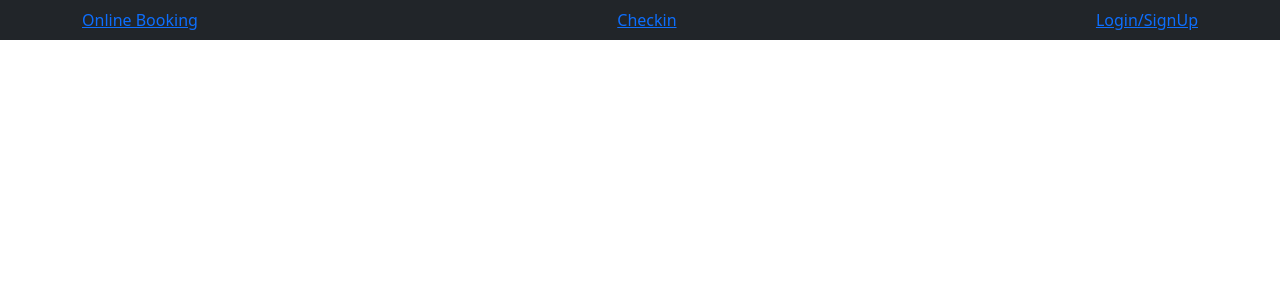
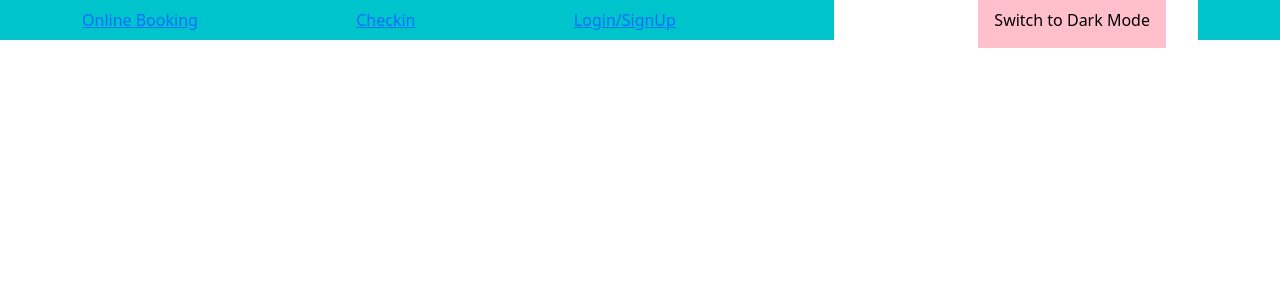
Before and after one commit to JamesMB209/front-patient-masterQ, a React (Create React App) app: page / in a window 1280 px wide. Shown: the top 300 px of the page. Built offline with nearby package versions, Linux system fonts and the light colour scheme; no server answers.

Commit message:
pris 30 jan

```diff
--- a/package.json
+++ b/package.json
@@ -16,6 +16,7 @@
     "react-scripts": "5.0.0",
     "redux-logger": "^3.0.6",
     "redux-thunk": "^2.4.1",
+    "sass": "^1.49.0",
     "socket.io-client": "^4.4.1",
     "web-vitals": "^2.1.4"
   },
--- a/src/App.css
+++ /dev/null
@@ -1,38 +0,0 @@
-.App {
-  text-align: center;
-}
-
-.App-logo {
-  height: 40vmin;
-  pointer-events: none;
-}
-
-@media (prefers-reduced-motion: no-preference) {
-  .App-logo {
-    animation: App-logo-spin infinite 20s linear;
-  }
-}
-
-.App-header {
-  background-color: #282c34;
-  min-height: 100vh;
-  display: flex;
-  flex-direction: column;
-  align-items: center;
-  justify-content: center;
-  font-size: calc(10px + 2vmin);
-  color: white;
-}
-
-.App-link {
-  color: #61dafb;
-}
-
-@keyframes App-logo-spin {
-  from {
-    transform: rotate(0deg);
-  }
-  to {
-    transform: rotate(360deg);
-  }
-}
--- a/src/App.js
+++ b/src/App.js
@@ -10,6 +10,11 @@ import LoginPage from './pages/LoginPage';
 import BookingPage from './pages/BookingPage';
 import ActivePage from './pages/ActivePage';
 import { loadConfigThunk } from './redux/appConfig/actions';
+
+//pris added 30/1
+import Theme from './components/Theme';
+
+import "./App.scss"
 
 function App() {
   let isAuthenticated = useSelector((state) => state.authStore.isAuthenticated);
@@ -38,8 +43,9 @@ function App() {
     return (
       <BrowserRouter>
         <div className="App">
-          <Navbar bg="dark">
+          <Navbar className="navbar">
             <Container>
+
               <NavItem>
                 <Link to="/booking">Online Booking</Link>
               </NavItem>
@@ -57,7 +63,9 @@ function App() {
                   <Link to="/login">Login/SignUp</Link>
                 </NavItem>
               )}
+                <Theme />
             </Container>
+
           </Navbar>
 
           <Routes>
--- /dev/null
+++ b/src/App.scss
@@ -0,0 +1,45 @@
+@import './Variables/Variables.scss' ;
+
+.App {
+  text-align: center;
+}
+
+/* .App-header {
+  background-color: #282c34;
+  min-height: 100vh;
+  display: flex;
+  flex-direction: column;
+  align-items: center;
+  justify-content: center;
+  font-size: calc(10px + 2vmin);
+  color: white;
+} */
+
+.navbar {
+  background-color: $blueOne;
+  height: 5vh;
+  color: $white;
+  text-decoration: none;
+}
+
+.theme {
+  background-color: white;
+  padding: 2em;
+}
+
+.theme.dark {
+  background-color: rgb(39, 39, 39);
+  color: white;
+}
+
+.addDarkMode {
+  border: 0;
+  margin-left: 1em;
+  padding: 1em;
+  background-color: pink;
+}
+
+.addDarkMode.dark {
+  background-color: red;
+  color: white;
+}
--- /dev/null
+++ b/src/Variables/Variables.scss
@@ -0,0 +1,7 @@
+$black: black;
+$white: white;
+
+//blue theme
+$blueOne: #00c4cc;
+$blueTwo: #3E87A7;
+$blueThree: #EBF9FA;
--- /dev/null
+++ b/src/components/Theme.js
@@ -0,0 +1,29 @@
+import { useState } from "react";
+
+export default function Theme() {
+    const [clicked, setClicked] = useState({ status: false});
+
+    const handleDarkMode = () => {
+        //state of clicked, and set its status to the opposite of what it was previously
+        setClicked(prevState => ({...prevState, status: !clicked.status}
+            ));
+
+            //get the Element that we want to update its class
+            const theme = document.querySelector(".theme");
+            const button = document.querySelector(".addDarkMode");
+
+            //add a class of dark to it using toggle
+            theme.classList.toggle("dark");
+            button.classList.toggle("dark");
+
+    };
+
+        return (
+        <div className="theme">
+            Switch Mode
+            <button className="addDarkMode" type="button" onClick={handleDarkMode}>
+                Switch to {clicked.status ? "Light mode" : "Dark Mode"}
+            </button>
+        </div>
+        )
+}
```
Also changed, not shown: src/logo.svg (deleted), 1 other file (tests, documents, lock files or other folders).
